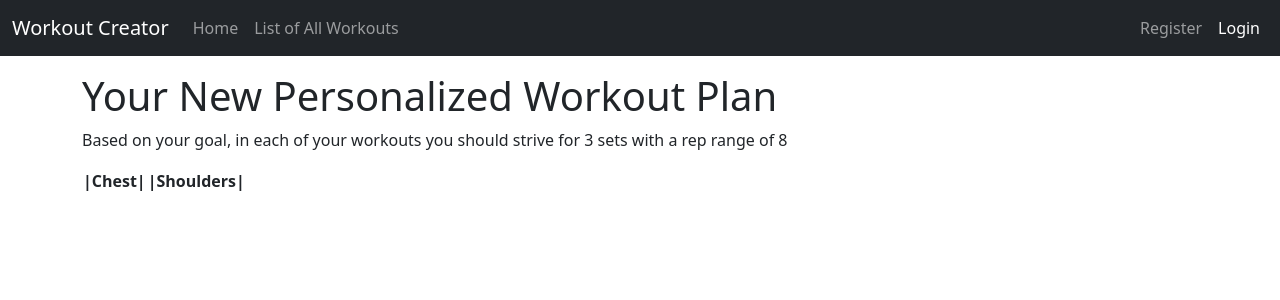
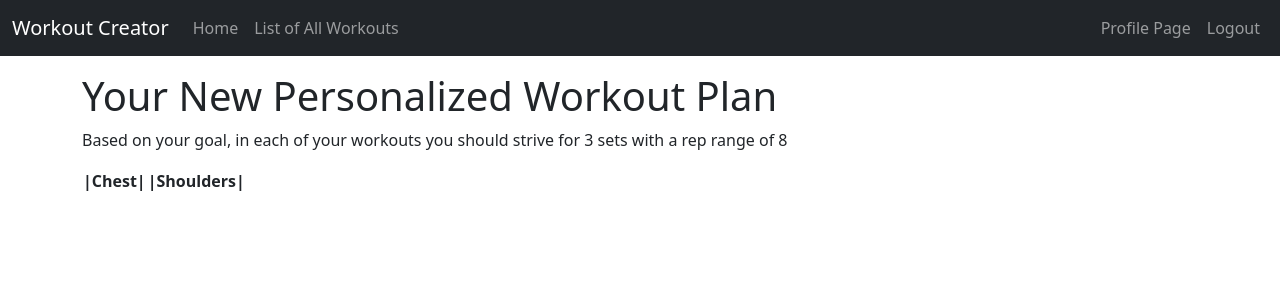
Before and after one commit to Robo-Eye/WorkoutPlan, a Flask app: page /completedform/ in a window 1280 px wide. Shown: the top 300 px of the page. Run offline with Flask 2, Linux system fonts and the light colour scheme; a user stored in the database is signed in; data comes from the database, SQL or seed files in the repository; lists and menus that the app fills with data are empty; parts of the project's set-up code (start-up, migrations or seed data) failed here and were passed over.

Commit message:
Navbar fixes on plans .j2 files

```diff
--- a/PlanForm/templates/newplan.j2
+++ b/PlanForm/templates/newplan.j2
@@ -25,10 +25,10 @@
                     </ul>
                     <ul class="navbar-nav ms-auto">
                         <li class="nav-item">
-                            <a class="nav-link" href="/register/">Register</a>
+                            <a class="nav-link" href="/profile/">Profile Page</a>
                         </li>
                         <li class="nav-item">
-                            <a class="nav-link active" aria-current="page" href="/login/">Login</a>
+                            <a class="nav-link" href="/logout/">Logout</a>
                         </li>
                     </ul>
                 </div>
--- a/PlanForm/templates/plancreated.j2
+++ b/PlanForm/templates/plancreated.j2
@@ -23,12 +23,12 @@
                             <a class="nav-link" href="/workouts/">List of All Workouts</a>
                         </li>
                     </ul>
-                    <ul class="navbar-nav ms-auto">
-                        <li class="nav-item">
-                            <a class="nav-link" href="/register/">Register</a>
+                        <ul class="navbar-nav ms-auto">
+                            <li class="nav-item">
+                            <a class="nav-link" href="/profile/">Profile Page</a>
                         </li>
                         <li class="nav-item">
-                            <a class="nav-link active" aria-current="page" href="/login/">Login</a>
+                            <a class="nav-link" href="/logout/">Logout</a>
                         </li>
                     </ul>
                 </div>
```
